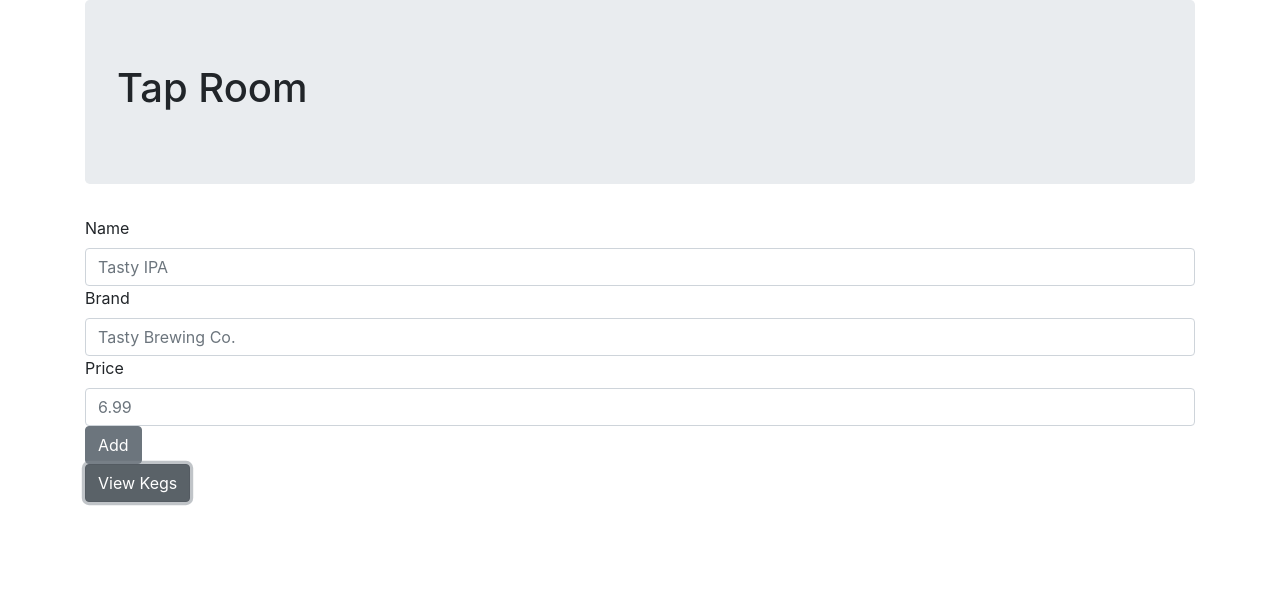
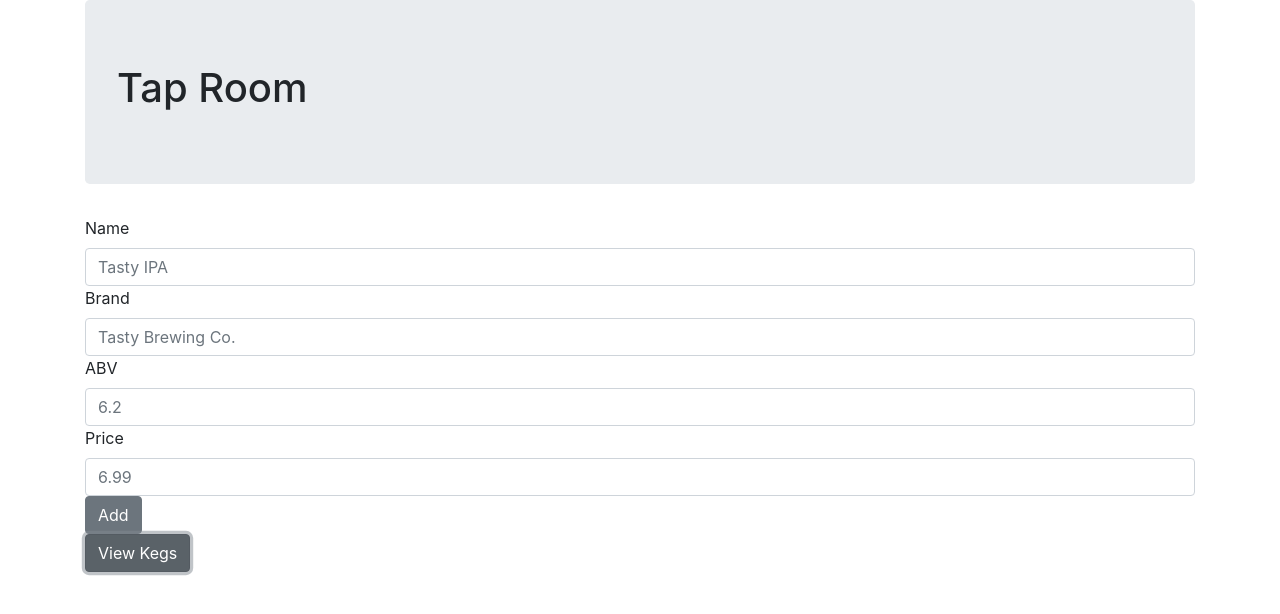
Before and after one commit to mlstroud/tap-room-redux, a React (Create React App) app: page / in a window 1280 px wide. Both pictures are taken after a click on the button "Add Keg". Shown: the top 614 px of the page. Built offline with nearby package versions, Linux system fonts and the light colour scheme.

Commit message:
update keg to include abv

```diff
--- a/src/components/Keg.js
+++ b/src/components/Keg.js
@@ -13,6 +13,10 @@ function Keg(props) {
             <tr>
               <th>Brand</th>
               <td>{props.brand}</td>
+            </tr>
+            <tr>
+              <th>ABV</th>
+              <td>{props.abv}%</td>
             </tr>
             <tr>
               <th>Price</th>
--- a/src/components/KegList.js
+++ b/src/components/KegList.js
@@ -12,6 +12,7 @@ function KegList(props) {
             <Card key={"card" + keg.id}>
               <Keg name={keg.name}
                 brand={keg.brand}
+                abv={keg.abv}
                 price={keg.price}
                 key={keg.id} />
             </Card>
--- a/src/components/NewKegForm.js
+++ b/src/components/NewKegForm.js
@@ -11,6 +11,7 @@ function NewKegForm(props) {
       name: event.target.kegName.value,
       brand: event.target.kegBrand.value,
       price: event.target.kegPrice.value,
+      abv: event.target.kegAbv.value,
       id: v4()
     })
   }
@@ -26,6 +27,10 @@ function NewKegForm(props) {
         <Input type="text"
           name="kegBrand"
           placeholder="Tasty Brewing Co." />
+        <Label for="kegAbv">ABV</Label>
+        <Input type="text"
+          name="kegAbv"
+          placeholder="6.2" />
         <Label for="kegPrice">Price</Label>
         <Input type="text"
           name="kegPrice"
```
